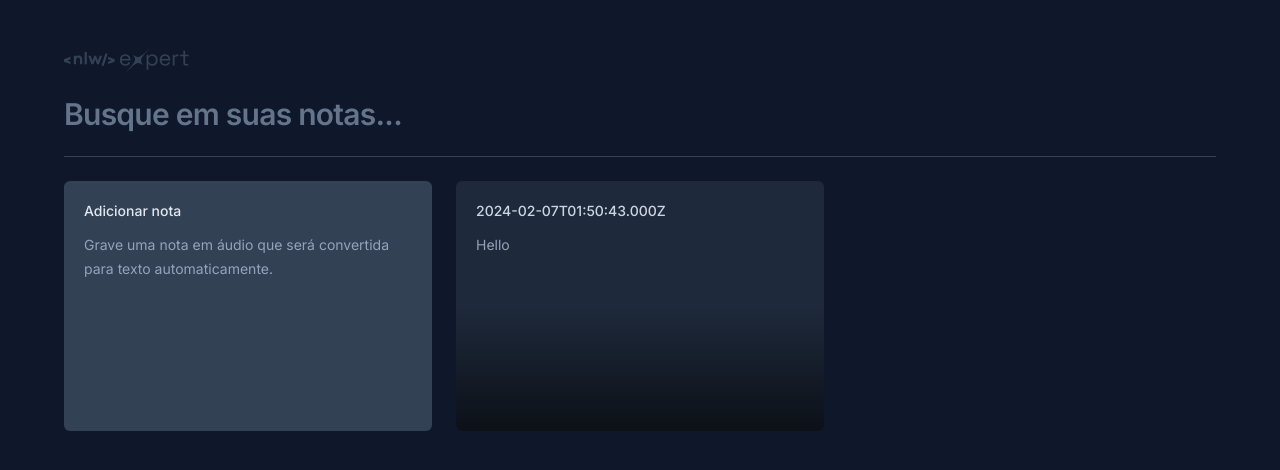
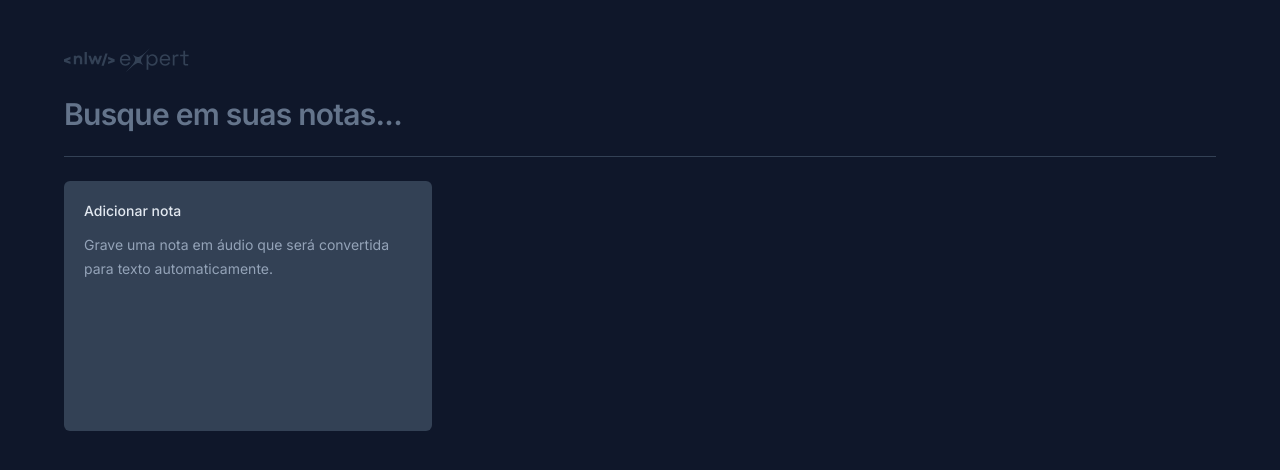
Before and after one commit to joeyanovich/NLW-Expert, a React (Vite) app: page / in a window 1280 px wide. Shown: the top 470 px of the page. Built offline with nearby package versions, Linux system fonts and the light colour scheme.

Commit message:
feat: notes being saved

```diff
--- a/src/App.tsx
+++ b/src/App.tsx
@@ -1,8 +1,27 @@
+import { useState } from 'react'
 import logo from './assets/logo-nlw-expert.svg'
 import { NewNoteCard } from './components/NewNoteCard'
 import { NoteCard } from './components/NoteCard'
 
+interface Note {
+  id: string
+  date: Date
+  content: string
+}
+
 export function App() {
+  const [notes, setNotes] = useState<Note[]>([])
+
+  function onNoteCreated(content: string) {
+    const newNote = {
+      id: crypto.randomUUID(),
+      date: new Date(),
+      content,
+    }
+
+    setNotes([newNote, ...notes])
+  }
+
   return (
     <div className='max-w-6xl mx-auto my-12 space-y-6'>
       <img src={ logo } alt="NLW Expert" />
@@ -18,12 +37,11 @@ export function App() {
 
       <div className='grid grid-cols-3 gap-6 auto-rows-[250px]'>
 
-        <NewNoteCard />
+        <NewNoteCard onNoteCreated={onNoteCreated} />
 
-        <NoteCard note={{
-          date: new Date(),
-          content: 'Hello'
-        }} />
+        {notes.map(note => {
+          return <NoteCard key={note.id} note={note} />
+        })}
 
       </div>
     </div>
--- a/src/components/NewNoteCard.tsx
+++ b/src/components/NewNoteCard.tsx
@@ -3,16 +3,20 @@ import { X } from 'lucide-react'
 import { ChangeEvent, FormEvent, useState } from 'react'
 import { toast } from 'sonner'
 
-export function NewNoteCard() {
+interface newNoteCardProps {
+  onNoteCreated: (content: string) => void
+}
+
+export function NewNoteCard({ onNoteCreated }: newNoteCardProps) {
   const [shouldShowOnboarding, setShouldShowOnboarding] = useState(true)
-  const [content, useContent] = useState('')
+  const [content, setContent] = useState('')
 
   function handleStartEditor() {
     setShouldShowOnboarding(false)
   }
 
   function handleContentChanged(event: ChangeEvent<HTMLTextAreaElement>) {
-    useContent(event.target.value)
+    setContent(event.target.value)
 
     if (event.target.value === '') {
       setShouldShowOnboarding(true)
@@ -22,9 +26,12 @@ export function NewNoteCard() {
   function handleSaveNote(event: FormEvent) {
     event.preventDefault()
 
+    onNoteCreated(content)
+
+    setContent('')
+    setShouldShowOnboarding(true)
+
     toast.success('Nota criada com sucesso')
-
-    console.log(content)
   }
 
   return (
@@ -61,6 +68,7 @@ export function NewNoteCard() {
                     autoFocus
                     className='text-sm leading-6 text-slate-400 bg-transparent resize-none flex-1 outline-none'
                     onChange={handleContentChanged}
+                    value={content}
                   />}
 
             </div>
--- a/src/components/NoteCard.tsx
+++ b/src/components/NoteCard.tsx
@@ -15,7 +15,7 @@ export function NoteCard({note}: NoteCardProps) {
     <Dialog.Root>
       <Dialog.Trigger className='rounded-md text-left flex flex-col bg-slate-800 p-5 gap-3 overflow-hidden relative outline-none hover:ring-2 hover:ring-slate-600 focus-visible:ring-2 focus-visible:ring-lime-400'>
         <span className='text-sm font-medium text-slate-300'>
-          {note.date.toISOString()}
+        {formatDistanceToNow(note.date, { locale: ptBR, addSuffix: true})}
         </span>
         <p className='text-sm leading-6 text-slate-400'>
           {note.content}
```
